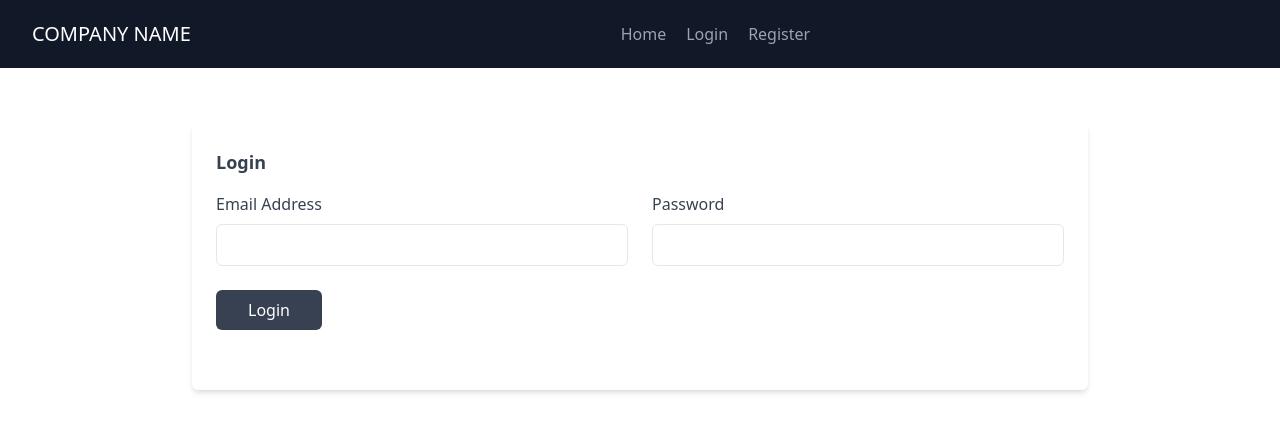
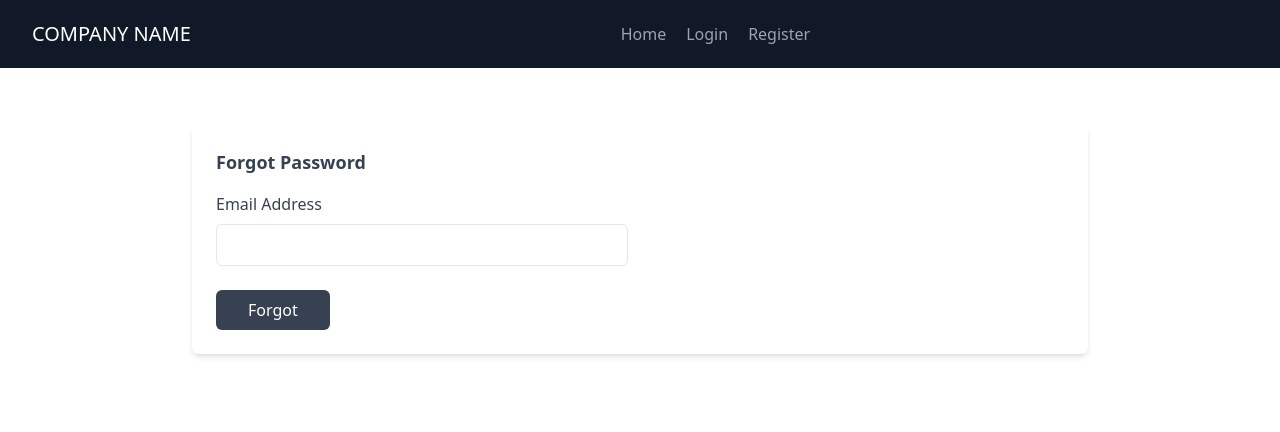
Before and after one commit to shashikanuwan/react-authentication-with-laravel-breeze-api, a React (Vite) app in the folder frontend/: page /forgot-password in a window 1280 px wide. Before the commit this address led to /login. Shown: the top 432 px of the page. Built offline with nearby package versions, Linux system fonts and the light colour scheme; no server answers.

Commit message:
send email with password reset link

```diff
--- a/frontend/src/components/Nav.jsx
+++ b/frontend/src/components/Nav.jsx
@@ -49,12 +49,12 @@ function Nav() {
                     <Route element={<GuestLayout />} >
                         <Route path="/login" element={<Login />} />
                         <Route path="/register" element={<Register />} />
+                        <Route path="/forgot-password" element={<ForgotPassword />} />
+                        <Route path="/password-reset" element={<ResetPassword />} />
                     </Route>
 
                     <Route element={<AuthLayout />} >
                         <Route path="/dashboard" element={<Dashboard />} />
-                        <Route path="/forgot-password" element={<ForgotPassword />} />
-                        <Route path="/reset-password" element={<ResetPassword />} />
                     </Route>
                 </Routes>
             </div>
--- a/frontend/src/context/AuthContext.jsx
+++ b/frontend/src/context/AuthContext.jsx
@@ -54,7 +54,7 @@ export const AuthProvider = ({ children }) => {
         }
     }, []);
 
-    return <AuthContext.Provider value={{ user, errors, getUser, login, register, logout }}>
+    return <AuthContext.Provider value={{ user, errors, getUser, login, register, logout, csrf }}>
         {children}
     </AuthContext.Provider>
 }
--- a/frontend/src/pages/ForgotPassword.jsx
+++ b/frontend/src/pages/ForgotPassword.jsx
@@ -1,29 +1,56 @@
-import React from "react"
+import React, { useState } from "react"
+import useAuthContext from "../context/AuthContext";
+import axios from "../api/axios";
 
 const ForgotPassword = () => {
+    const [email, setEmail] = useState("");
+    const [errors, setErrors] = useState([]);
+    const [status, setStatus] = useState(null);
+    const { csrf } = useAuthContext();
+
+    const handleForgotPassword = async (e) => {
+        e.preventDefault();
+        await csrf();
+        setErrors([]);
+        setStatus(null);
+
+        try {
+            const response = await axios.post("http://localhost:8000/forgot-password", { email });
+            setStatus(response.data.status);
+        } catch (e) {
+            if (e.response.status === 422) {
+                setErrors(e.response.data.errors);
+            }
+        }
+    };
+
     return (
         <div>
             <section class="max-w-4xl mt-14 p-6 mx-auto bg-white rounded-md shadow-md dark:bg-gray-800">
 
                 <h2 class="text-lg font-semibold text-gray-700 capitalize dark:text-white">Forgot Password</h2>
 
-                <div class="m-2 p-2 text-green-900 font-semibold bg-green-300 rounded-md" v-if="authStore.status">
-                    status
-                </div>
+                {status && (
+                    <div class="m-2 p-2 text-green-900 font-semibold bg-green-300 rounded-md" v-if="authStore.status">
+                        {status}
+                    </div>
+                )}
 
-                <form>
+                <form onSubmit={handleForgotPassword}>
                     <div class="grid grid-cols-1 gap-6 mt-4 sm:grid-cols-2">
 
                         <div>
                             <label class="text-gray-700 dark:text-gray-200" for="emailAddress">Email Address</label>
-                            <input id="emailAddress" type="email" v-model="form.email"
+                            <input id="emailAddress" type="email" value={email} onChange={(e) => setEmail(e.target.value)}
                                 class="block w-full px-4 py-2 mt-2 text-gray-700 bg-white border border-gray-200 rounded-md dark:bg-gray-800 dark:text-gray-300 dark:border-gray-600 focus:border-blue-400 focus:ring-blue-300 focus:ring-opacity-40 dark:focus:border-blue-300 focus:outline-none focus:ring" />
 
-                            <div v-if="authStore.errors.email" class="flex">
-                                <span class="text-red-400 text-sm m-2 p-2">
-                                    error
-                                </span>
-                            </div>
+                            {errors.email && (
+                                <div className="flex">
+                                    <span className="text-red-400 text-sm m-2 p-2">
+                                        {errors.email[0]}
+                                    </span>
+                                </div>
+                            )}
                         </div>
                     </div>
 
```
